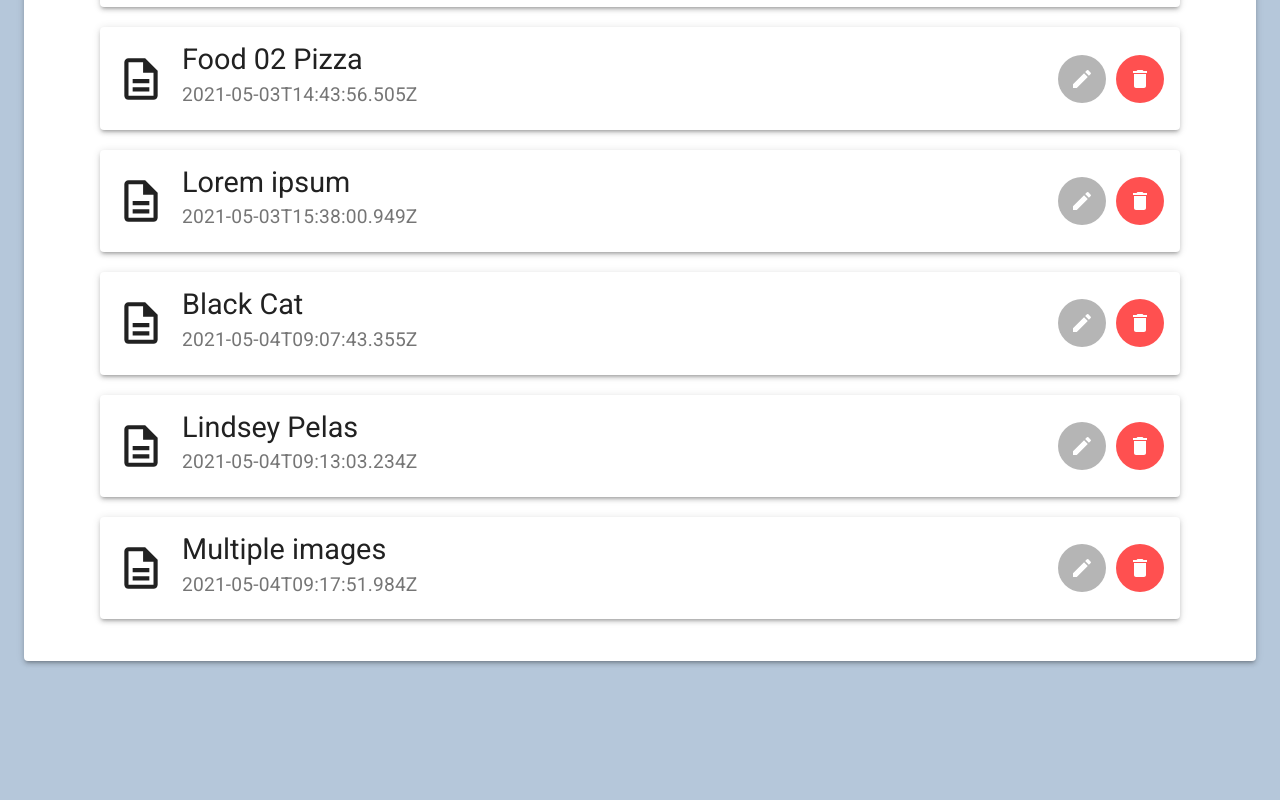
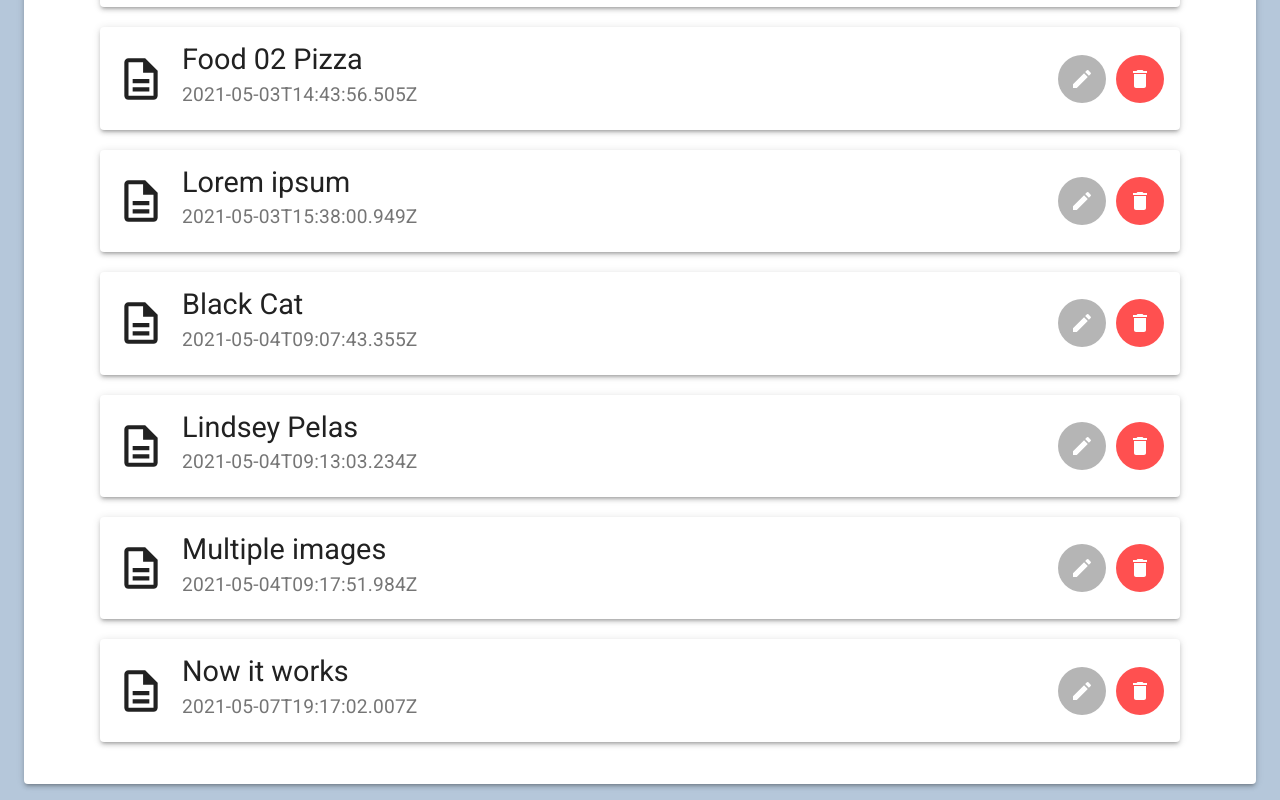
Before and after one commit to Stef-Lev/dockeeper-PoC, a React (Create React App) app: page / in a window 1280 px wide. Shown: the part 1271-2071 px from the top of the page. Before the commit the page ends 1948 px from the top, so only its background shows below. Built offline with nearby package versions, Linux system fonts and the light colour scheme; data requests are answered from the project's data file.

Commit message:
added modals for all scenarios to edit page

```diff
--- a/database.json
+++ b/database.json
@@ -40,6 +40,45 @@
             "data": {}
           },
           {
+            "key": "f2a93",
+            "text": "One more diff ",
+            "type": "unstyled",
+            "depth": 0,
+            "inlineStyleRanges": [
+              {
+                "offset": 0,
+                "length": 13,
+                "style": "color-rgba(0,0,0,0.87)"
+              },
+              {
+                "offset": 0,
+                "length": 13,
+                "style": "bgcolor-rgb(241,241,241)"
+              },
+              {
+                "offset": 0,
+                "length": 13,
+                "style": "fontsize-medium"
+              },
+              {
+                "offset": 0,
+                "length": 13,
+                "style": "fontfamily-Roboto, sans-serif"
+              }
+            ],
+            "entityRanges": [],
+            "data": {}
+          },
+          {
+            "key": "1iad8",
+            "text": "Don't save",
+            "type": "header-two",
+            "depth": 0,
+            "inlineStyleRanges": [],
+            "entityRanges": [],
+            "data": {}
+          },
+          {
             "key": "42oa3",
             "text": " ",
             "type": "atomic",
@@ -76,7 +115,7 @@
           }
         }
       },
-      "createdAt": "2021-05-07T17:21:58.544Z",
+      "createdAt": "2021-05-07T19:10:03.906Z",
       "id": 101
     },
     {
@@ -242,7 +281,7 @@
           },
           {
             "key": "5l2gd",
-            "text": "",
+            "text": "mplamplampla",
             "type": "unstyled",
             "depth": 0,
             "inlineStyleRanges": [],
@@ -286,7 +325,7 @@
           }
         }
       },
-      "createdAt": "2021-05-04T18:07:53.989Z",
+      "createdAt": "2021-05-07T19:11:02.278Z",
       "id": 105
     },
     {
@@ -413,7 +452,7 @@
           }
         }
       },
-      "createdAt": "2021-05-03T13:11:45.966Z",
+      "createdAt": "2021-05-07T18:52:34.752Z",
       "id": 108
     },
     {
@@ -1525,6 +1564,24 @@
       },
       "createdAt": "2021-05-04T09:17:51.984Z",
       "id": 118
+    },
+    {
+      "content": {
+        "blocks": [
+          {
+            "key": "3febe",
+            "text": "Now it works",
+            "type": "header-one",
+            "depth": 0,
+            "inlineStyleRanges": [],
+            "entityRanges": [],
+            "data": {}
+          }
+        ],
+        "entityMap": {}
+      },
+      "createdAt": "2021-05-07T19:17:02.007Z",
+      "id": 119
     }
   ]
 }
--- a/src/routes/BasicPage.js
+++ b/src/routes/BasicPage.js
@@ -82,6 +82,7 @@ function BasicPage() {
         .then((res) => res.json())
         .then((result) => {
           setData(result);
+          console.log(result);
         })
         .catch((error) => {
           setError(true);
@@ -97,7 +98,6 @@ function BasicPage() {
     };
   }, []);
 
-  console.log(data);
   return (
     <Paper elevation={3}>
       <Container>
--- a/src/routes/EditPage.js
+++ b/src/routes/EditPage.js
@@ -95,6 +95,8 @@ function EditPage() {
   const [loading, setLoading] = useState(true);
   const [saveModalOpen, setSaveModalOpen] = useState(false);
   const [deleteModalOpen, setDeleteModalOpen] = useState(false);
+  const [exitModalOpen, setExitModalOpen] = useState(false);
+  const [noTitleModalOpen, setNoTitleModalOpen] = useState(false);
   const [changedState, setChangedState] = useState(false);
   const [editorState, setEditorState] = useState(EditorState.createEmpty());
   const [error, setError] = useState(false);
@@ -165,8 +167,7 @@ function EditPage() {
     const contentState = editorState.getCurrentContent();
     const raw = convertToRaw(contentState);
     if (!raw.blocks.map((it) => it.type).includes("header-one")) {
-      //@TODO Open modal to provide title
-      console.log("No title");
+      setNoTitleModalOpen(true);
     } else {
       if (id) {
         fetch(`http://localhost:3002/tutorials/${id}`, {
@@ -187,7 +188,6 @@ function EditPage() {
           })
           .catch((error) => {
             console.error("Error:", error);
-            setLoading(false);
             setError(true);
             setErrorMsg(error.message);
           });
@@ -210,7 +210,6 @@ function EditPage() {
           })
           .catch((error) => {
             console.error("Error:", error);
-            setLoading(false);
             setError(true);
             setErrorMsg(error.message);
           });
@@ -218,8 +217,13 @@ function EditPage() {
     }
   };
 
-  console.log(convertToRaw(editorState.getCurrentContent()));
-  window.theState = convertToRaw(editorState.getCurrentContent());
+  const handleGoBack = () => {
+    if (changedState) {
+      setExitModalOpen(true);
+    } else {
+      history.push("/");
+    }
+  };
 
   return (
     <Container>
@@ -278,9 +282,85 @@ function EditPage() {
             </DeleteActionBtn>,
           ]}
         />
+        <GenericModal
+          shouldOpen={exitModalOpen}
+          onClose={() => {
+            setExitModalOpen(false);
+          }}
+          icon={<FailureIcon />}
+          title={"Save changes?"}
+          text={"There are unsaved changes. Do you want to save the document?"}
+          buttons={[
+            <PrimaryActionBtn
+              onClick={() => {
+                setExitModalOpen(false);
+                handleSave();
+              }}
+              key="save_btn"
+            >
+              Save
+            </PrimaryActionBtn>,
+            <SecondaryActionBtn
+              onClick={() => {
+                history.push(`/`);
+              }}
+              key="dontsave_btn"
+            >
+              Don't save
+            </SecondaryActionBtn>,
+            <SecondaryActionBtn
+              onClick={() => {
+                setExitModalOpen(false);
+              }}
+              key="cancel_btn"
+            >
+              Cancel
+            </SecondaryActionBtn>,
+          ]}
+        />
+        <GenericModal
+          shouldOpen={error}
+          onClose={() => {
+            setError(false);
+            history.push(`/`);
+          }}
+          icon={<FailureIcon />}
+          title={"Something went wrong!"}
+          text={errorMsg}
+          buttons={[
+            <PrimaryActionBtn
+              onClick={() => {
+                setError(false);
+                history.push(`/`);
+              }}
+              key="failure_btn"
+            >
+              OK
+            </PrimaryActionBtn>,
+          ]}
+        />
+        <GenericModal
+          shouldOpen={noTitleModalOpen}
+          onClose={() => {
+            setNoTitleModalOpen(false);
+          }}
+          icon={<FailureIcon />}
+          title={"Please provide a title!"}
+          text={"Every document must have a title (H1 element)"}
+          buttons={[
+            <PrimaryActionBtn
+              onClick={() => {
+                setNoTitleModalOpen(false);
+              }}
+              key="failure_btn"
+            >
+              OK
+            </PrimaryActionBtn>,
+          ]}
+        />
         <ActionButtonsContainer position="left">
           <ActionButton
-            onClick={() => history.push("/")}
+            onClick={handleGoBack}
             color={theme.buttonIcon}
             backgroundColor={theme.primary.base}
             hoverColor={theme.primary.hovered}
@@ -306,27 +386,6 @@ function EditPage() {
           )}
         </ActionButtonsContainer>
       </Paper>
-      <GenericModal
-        shouldOpen={error}
-        onClose={() => {
-          setError(false);
-          history.push(`/`);
-        }}
-        icon={<FailureIcon />}
-        title={"Something went wrong!"}
-        text={errorMsg}
-        buttons={[
-          <PrimaryActionBtn
-            onClick={() => {
-              setError(false);
-              history.push(`/`);
-            }}
-            key="failure_btn"
-          >
-            OK
-          </PrimaryActionBtn>,
-        ]}
-      />
     </Container>
   );
 }
```
Also changed, not shown: 1 other file (tests, documents, lock files or other folders).
